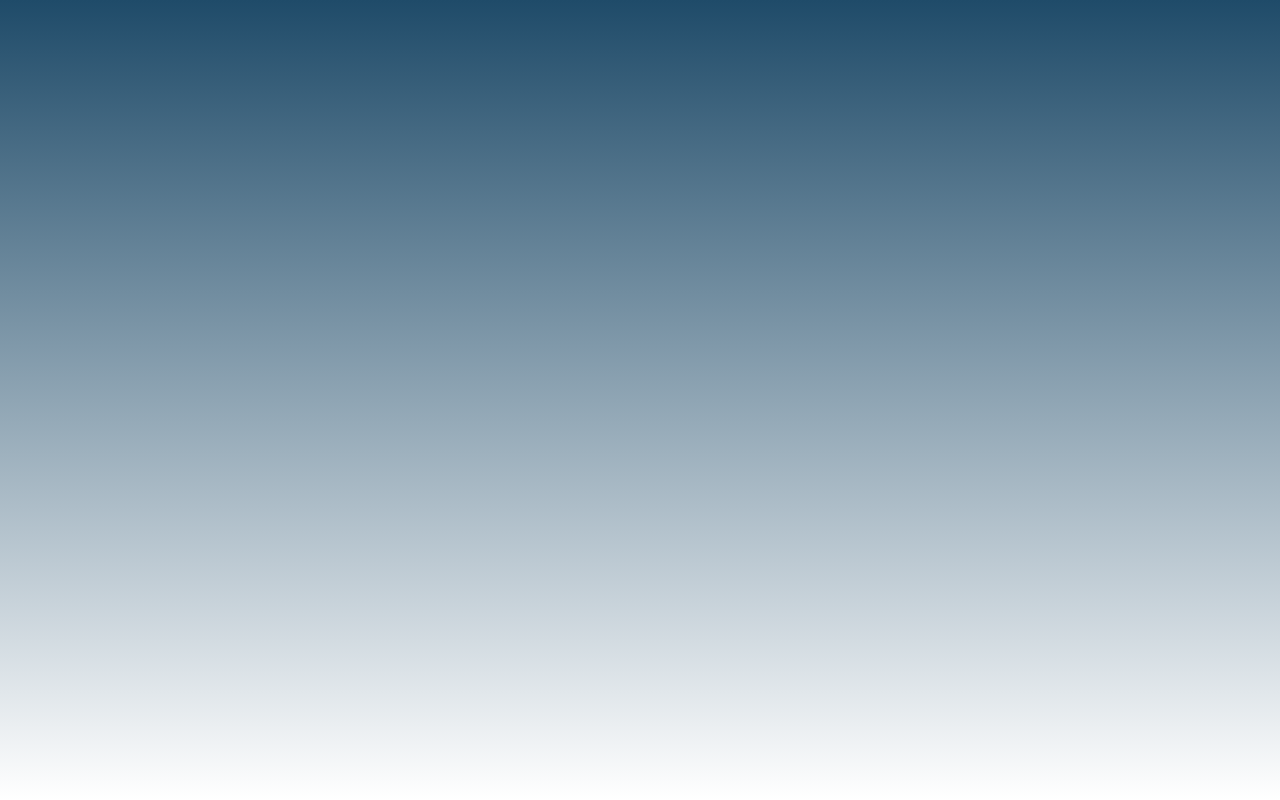
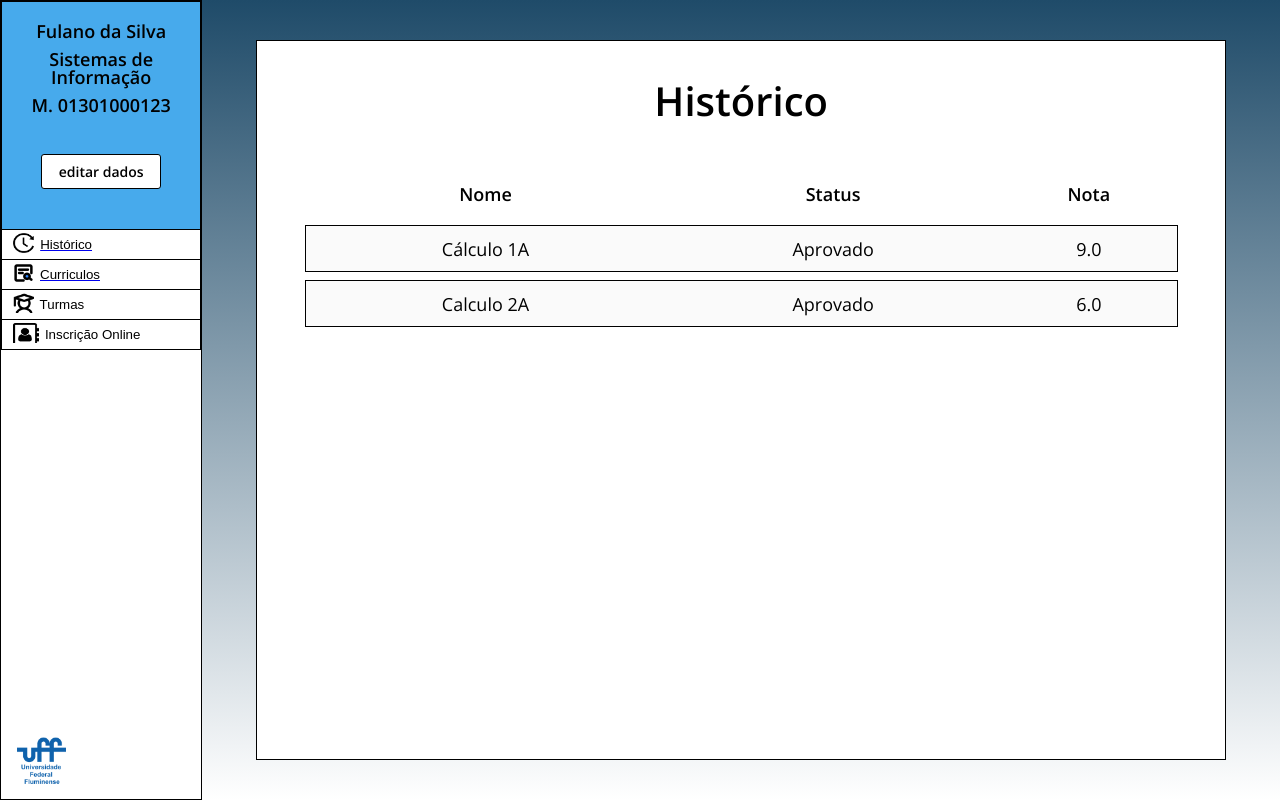
Before and after one commit to gustavo-ferreira03/projeto-iduff-front, a React (Create React App) app: page /History in a window 1280 px wide. Before the commit this address had no page. Built offline with nearby package versions, Linux system fonts and the light colour scheme; a web font is replaced by a local one.

Commit message:
historico pronto

```diff
--- a/src/components/Card/Card.jsx
+++ b/src/components/Card/Card.jsx
@@ -1,9 +1,9 @@
 import classes from "./Card.module.css"
 
-export function Card (props){
+export function Card ({children}){
     return(
     <div className={classes.container}>
-        <div className={classes.white_box}>{props.children}</div>
+        <div className={classes.white_box}>{children}</div>
     </div>
     )
 }
--- /dev/null
+++ b/src/components/History/History.jsx
@@ -0,0 +1,30 @@
+import classes from './History.module.css';
+import {Title} from '../Title/Title';
+import {Card} from '../Card/Card';
+import Table from '../Table/Table';
+
+const columns = [
+    "Nome",
+    "Status",
+    "Nota"
+]
+
+const data = [
+    ["Cálculo 1A",
+    "Aprovado",
+    "9.0"],
+    ["Calculo 2A",
+    "Aprovado",
+    "6.0"]
+]
+
+export function History(){
+    return(
+        <Card>
+            <Title>Histórico</Title>
+            <section className={classes.List}>
+                <Table columns={columns} data={data}/>
+            </section>
+        </Card>
+    )
+}
--- /dev/null
+++ b/src/components/History/History.module.css
@@ -0,0 +1,4 @@
+.List{
+    display: flex;
+    justify-content: center;
+}
--- a/src/components/Sidebar/NavBar/NavBar.jsx
+++ b/src/components/Sidebar/NavBar/NavBar.jsx
@@ -10,9 +10,11 @@ import history_icon from '../assets/history_icon.png';
 export default function NavBar() {
   return (
     <nav className={styles.navbar}>
+        <Link to="/History">
         <NavButton
             img={history_icon}
         >Histórico</NavButton>
+        </Link>
         <Link to="/ViewResume">
         <NavButton
             img={curriculum_icon}
--- /dev/null
+++ b/src/components/Title/Title.jsx
@@ -0,0 +1,7 @@
+import classes from "./Title.module.css";
+
+export function Title ({children}){
+    return(
+        <h1 className={classes.v_C}>{children}</h1>
+    )
+}
--- /dev/null
+++ b/src/components/Title/Title.module.css
@@ -0,0 +1,8 @@
+.v_C{
+    font-family: 'Open Sans', sans-serif;
+    font-weight: 600;
+    font-size: 2.5rem;
+    display: flex;
+    justify-content: center;
+    margin: 40px;
+}
--- a/src/components/ViewResume/ViewResume.jsx
+++ b/src/components/ViewResume/ViewResume.jsx
@@ -3,6 +3,7 @@ import Table from '../Table/Table';
 import { Card } from '../Card/Card';
 import Button from '../Button/Button';
 import {DropDown} from '../DropDown/DropDown';
+import {Title} from '../Title/Title';
 
 
 // Precisa colocar as colunas da tabela
@@ -31,8 +32,7 @@ const courses = [
 export function ViewResume (){
     return(
         <Card>
-            <div classes={classes.content_container}>
-                <h1 className={classes.v_C}>Visualizar currículos</h1>
+            <Title>Visualizar currículos</Title>
             <section className={classes.List}>
                 <div className={classes.VizuAqui}>
                     <p>Vizualize aqui o currículo de qualquer um dos cursos da UFF.</p>
@@ -44,7 +44,6 @@ export function ViewResume (){
                     <Table columns={columns} data={data}/>
                 </div>
             </section>
-            </div>
         </Card>
     )
 }
--- a/src/components/ViewResume/ViewResume.module.css
+++ b/src/components/ViewResume/ViewResume.module.css
@@ -2,15 +2,6 @@
     width: 80%;
     display: flex;
     justify-content: flex-start;
-}
-
-.v_C{
-    font-family: 'Open Sans', sans-serif;
-    font-weight: 600;
-    font-size: 3rem;
-    display: flex;
-    justify-content: center;
-    margin: 40px;
 }
 
 .List{
--- a/src/routes/routes.js
+++ b/src/routes/routes.js
@@ -1,8 +1,10 @@
 import React from 'react'
 import { BrowserRouter, Routes, Route} from 'react-router-dom'
 import {ViewResume} from '../components/ViewResume/ViewResume'
+import {History} from '../components/History/History'
 import App from '../App.jsx'
 import Test from '../pages/Test'
+
 
 export default function GetRoutes() {
   return (
@@ -11,6 +13,7 @@ export default function GetRoutes() {
             <Route path="/test" element={<Test />} />
             <Route path="/" element={<App />}>
               <Route path='/ViewResume' element={<ViewResume />}></Route>
+              <Route path='/History' element={<History />}></Route>
             </Route>
         </Routes>
     </BrowserRouter>
```
Lines whose indentation alone changed are shown as unchanged.
